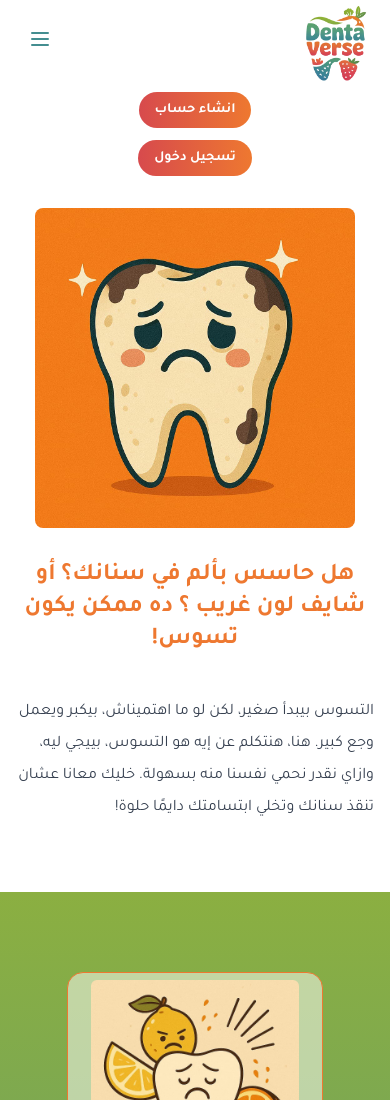
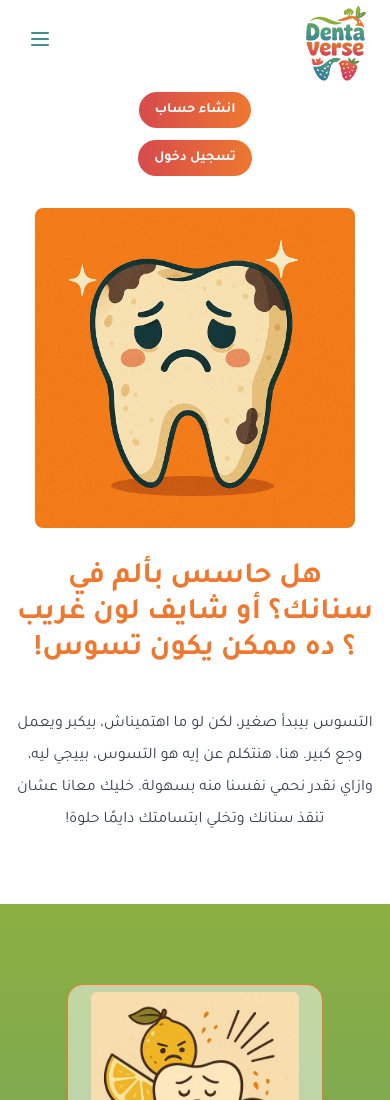
Before and after one commit to yosrelrefaai/Denta-Verse, a React (Create React App) app: page /weakteeth in a window 390 px wide. Shown: the top 1100 px of the page. Built offline with nearby package versions, Linux system fonts and the light colour scheme; what tailwindcss-rtl would draw is missing.

Commit message:
responsive 6

```diff
--- a/src/Aboutus.js
+++ b/src/Aboutus.js
@@ -13,7 +13,7 @@
         <h2 className=" font-semibold text-teal-custom-DarkCayan text-3xl text-center md:text-right">
         إحنا مين؟
           </h2>
-          <p className='  text-base text-gray-700 font-medium py-10 leading-8'>
+          <p className='  text-base text-gray-700 font-medium py-10 leading-8 text-center md:text-right'>
           إحنا مجموعة من أطباء الأسنان بجامعة الإسكندرية هدفنا نكون أصحابك ودليلك في كل اللي مُمكن يرشدك لصحتك وأكلك وأثرهم على أسنانك، عملنالك عالم مليئ بالاستكشافات فيه كل اللي ممكن تحتاجه عشان تاخد المعلومة بالطريقة اللي تحبها..
 جاهز تستكشف عالمنا؟
           </p>
--- a/src/Accordion.js
+++ b/src/Accordion.js
@@ -5,7 +5,7 @@ export default function Accordion() {
     <div className="flex flex-col md:flex-row gap-8 md:gap-12 px-4 md:px-24 py-14 md:py-28 bg-slate-100">
       {/* Right div - العنوان */}
       <div className="md:w-1/2 w-full flex justify-center md:block">
-        <h2 className="font-semibold text-teal-custom-DarkCayan text-3xl text-center md:text-right">
+        <h2 className="font-semibold text-teal-custom-DarkCayan text-3xl text-center md:text-right ">
           الأسئلة الشائعة
         </h2>
       </div>
--- a/src/SecondSection.js
+++ b/src/SecondSection.js
@@ -11,7 +11,7 @@ export default function SecondSection(){
           <h2 className="text-3xl text-center text-white font-bold   ">  الفم الصحى بوابة للجسم الصحى</h2>
 
     <div className="flex justify-center flex-col md:flex-row gap-6 md:gap-12 py-10">
-       <div className=" h-auto w-[90%] mx-auto md:max-w-lg border-teal-custom-orange border-2 bg-white/60 rounded-lg p-3 flex flex-col justify-center items-center gap-3 transition-all duration-500 hover:scale-105 hover:shadow-md
+       <div className=" h-auto w-full  flex-1 border-teal-custom-orange border-2 bg-white/60 rounded-lg  md:rounded-lg p-3 flex flex-col justify-center items-center gap-3 transition-all duration-500 hover:scale-105 hover:shadow-md
 ">
        <LazyLoadImage src={strongteeth} alt="strong teeth" className="w-36 h-44 object-cover rounded-md"/>
          <h3 className="text-teal-custom-orange  text-center text-lg font-semibold px-5  py-2"> لأسنان قوية ولامعة </h3>
@@ -20,7 +20,7 @@ export default function SecondSection(){
          <button className='bg-gradient-to-r from-teal-custom-Poppy to-teal-custom-orange rounded-full text-white text-base p-3 font-semibold transition-all duration-500 tranform hover:scale-105'> اعرف أكتر </button>
          </Link>
        </div>
-       <div className=" h-auto w-[90%] mx-auto md:max-w-lg border-teal-custom-orange border-2 bg-white/60 rounded-lg p-3 flex flex-col justify-center items-center gap-3 transition-all duration-500 hover:scale-105 hover:shadow-md
+       <div className="  h-auto w-full  flex-1 border-teal-custom-orange border-2 bg-white/60 rounded-lg  md:rounded-lg p-3 flex flex-col justify-center items-center gap-3 transition-all duration-500 hover:scale-105 hover:shadow-md
 ">
        <LazyLoadImage src={weakteeth} alt="weak teeth" className="w-36 h-44 object-cover rounded-md"/>
          <h3 className="text-teal-custom-orange  text-center text-lg font-semibold px-5  py-2"> لأسنان ضعيفة و مسوسة </h3>
--- a/src/Strongteeth.js
+++ b/src/Strongteeth.js
@@ -24,7 +24,7 @@ export default function Strongteeth(){
 
                 {/* Left div - الأسئلة */}
                 <div className="md:w-1/2 w-full flex flex-col justify-center ">
-                <h2 className=" font-semibold text-teal-custom-orange text-2xl text-center md:text-right">
+                <h2 className=" font-semibold text-teal-custom-orange text-3xl text-center md:text-right">
                     هل تتمنى يكون عندك أسنان قوية وابتسامة لامعة دايمًا؟
                   </h2>
                   <p className='  text-base text-gray-700 font-medium py-10 leading-8'>
--- a/src/UserQuestions.js
+++ b/src/UserQuestions.js
@@ -33,7 +33,7 @@ export default function UserQuestion(){
         <h2 className=" font-semibold text-white text-3xl text-center md:text-right">
             اسأل طبيبك
           </h2>
-          <p className='  text-base text-gray-300 font-medium py-10 leading-8'>
+          <p className='  text-base text-gray-300 font-medium py-10 leading-8 text-center md:text-right'>
           لو عندك أي سؤال عن أسنانك أو طريقة تنظيفها، ما تترددش تسأل دكتورك!
 سواء حاسس بألم بسيط، أو مش عارف تستخدم الفرشاة كويس، أو محتار تختار معجون مناسب — الدكتور موجود علشان يساعدك.
 مافيش سؤال صغير، وكل سؤال ليه إجابة مهمة تساعدك تحافظ على ابتسامتك الجميلة.
--- a/src/Weakteeth.js
+++ b/src/Weakteeth.js
@@ -14,10 +14,10 @@ export default function Weakteeth(){
 
                        {/* Left div - الأسئلة */}
                        <div className="md:w-1/2 w-full flex flex-col justify-center ">
-                       <h2 className=" font-semibold text-teal-custom-orange text-2xl text-center md:text-right">
+                       <h2 className=" font-semibold text-teal-custom-orange text-3xl text-center md:text-right">
                            هل حاسس بألم في سنانك؟ أو شايف لون غريب ؟ ده ممكن يكون تسوس!
                          </h2>
-                         <p className='  text-base text-gray-700 font-medium py-10 leading-8'>
+                         <p className='  text-base text-gray-700 font-medium py-10 leading-8 text-center md:text-right'>
 التسوس بيبدأ صغير، لكن لو ما اهتميناش، بيكبر ويعمل وجع كبير. هنا، هنتكلم عن إيه هو التسوس، بييجي ليه، وازاي نقدر نحمي نفسنا منه بسهولة. خليك معانا عشان تنقذ سنانك وتخلي ابتسامتك دايمًا حلوة!                          </p>
                        </div>
                      </div>
--- a/src/videocomponent.js
+++ b/src/videocomponent.js
@@ -16,7 +16,7 @@ export default function Videocomponent(){
                          <h2 className=" font-semibold text-teal-custom-DarkCayan text-3xl text-center md:text-right">
                        دقايق اتفرج... وسنانك تشكرك!
                   </h2>
-                  <p className='  text-base text-gray-700 font-medium py-10 leading-8'>
+                  <p className='  text-base text-gray-700 font-medium py-10 leading-8 text-center md:text-right'>
                   هنا هتلاقي فيديوهات ممتعة وبسيطة بتشرحلك إزاي تحافظ على أسنانك وتتعلم الحاجات المهمة علشان تفضل ابتسامتك دايمًا حلوة!
         <br></br> كل فيديو قصير ومفيد، ومشاهدة الفيديوهات دي هي أول خطوة لازم تعملها قبل ما تبدأ تحل التحديات!<br></br>
         جاهز؟ شغّل أول فيديو وابدأ تتعلّم!
```
